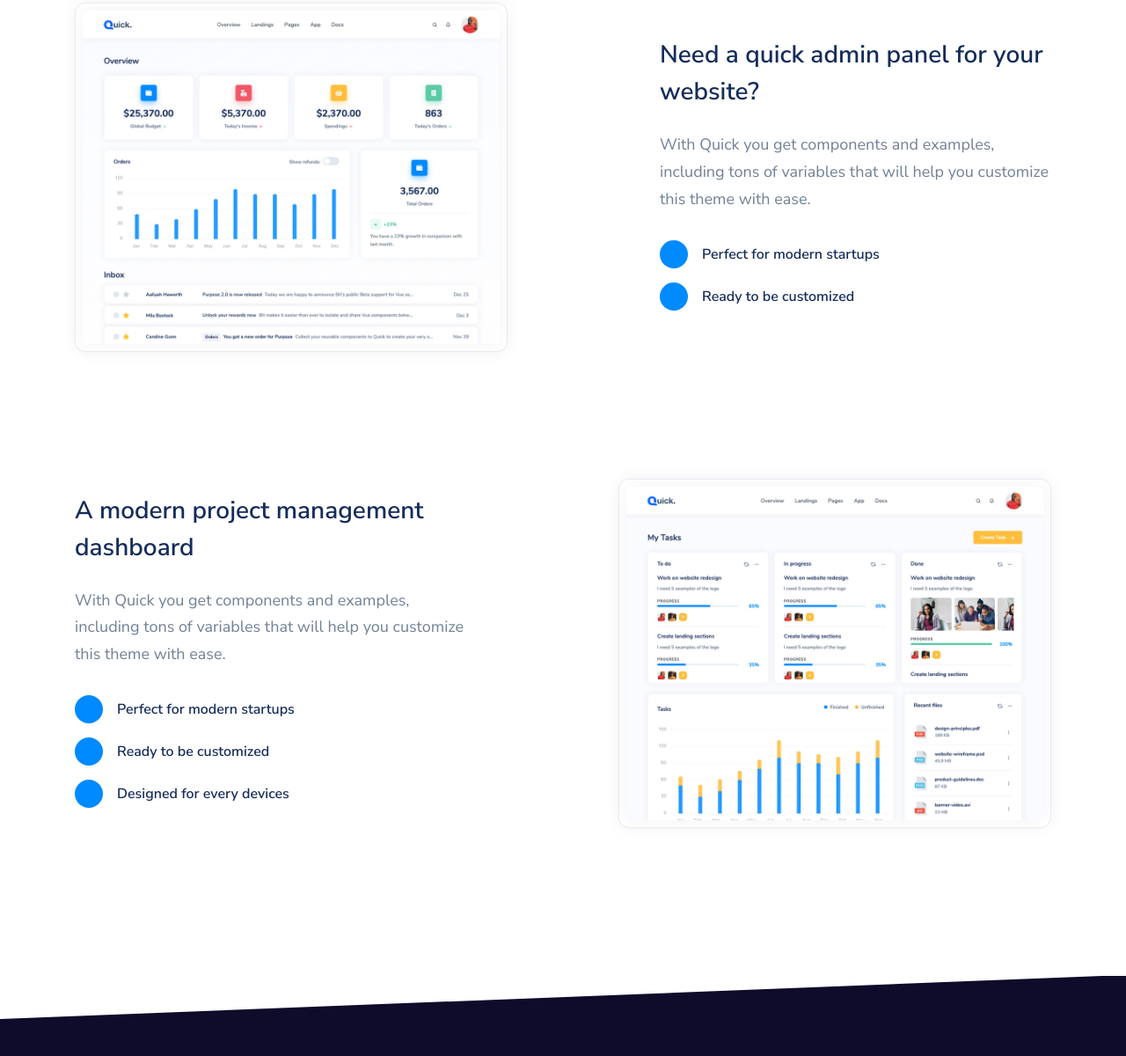
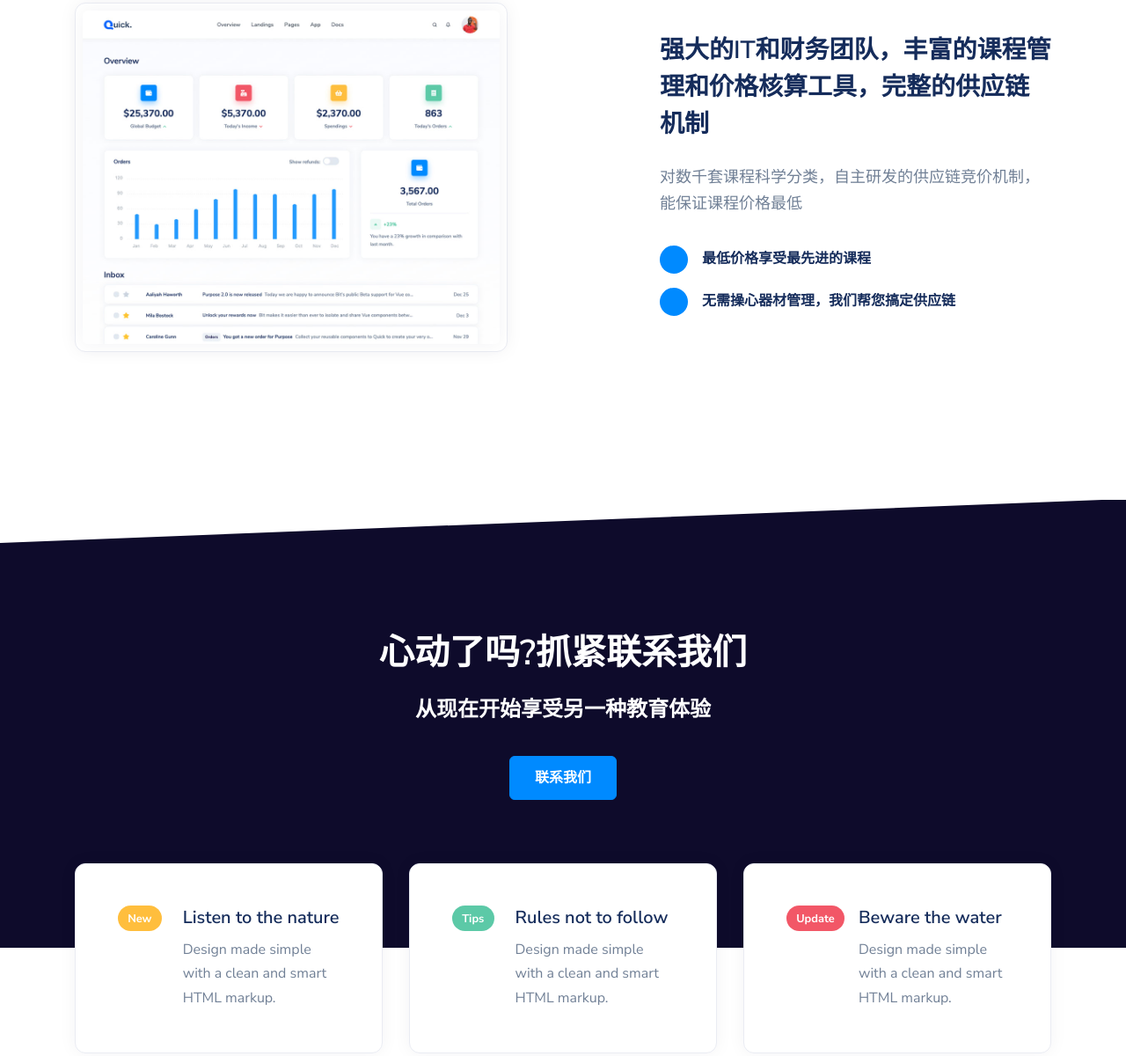
Before and after one commit to sunlongbo/weisiclass.com, a plain HTML site: page index.html in a window 1280 px wide. Shown: the part 1877-3077 px from the top of the page at 88% size. Drawn offline with Linux system fonts and the light colour scheme.

Commit message:
remove unused

```diff
--- a/index.html
+++ b/index.html
@@ -141,9 +141,9 @@
             <div class="py-6">
                 <div class="row row-grid justify-content-between align-items-center">
                     <div class="col-lg-5 order-lg-2">
-                        <h5 class="h3">Need a quick admin panel for your website?</h5>
+                        <h5 class="h3">强大的IT和财务团队，丰富的课程管理和价格核算工具，完整的供应链机制</h5>
                         <p class="lead my-4">
-                            With Quick you get components and examples, including tons of variables that will help you customize this theme with ease.
+                            对数千套课程科学分类，自主研发的供应链竞价机制，能保证课程价格最低
                         </p>
                         <ul class="list-unstyled mb-0">
                             <li class="py-2">
@@ -154,7 +154,7 @@
                                         </div>
                                     </div>
                                     <div>
-                                        <span class="h6 mb-0">Perfect for modern startups</span>
+                                        <span class="h6 mb-0">最低价格享受最先进的课程</span>
                                     </div>
                                 </div>
                             </li>
@@ -166,7 +166,7 @@
                                         </div>
                                     </div>
                                     <div>
-                                        <span class="h6 mb-0">Ready to be customized</span>
+                                        <span class="h6 mb-0">无需操心器材管理，我们帮您搞定供应链</span>
                                     </div>
                                 </div>
                             </li>
@@ -181,61 +181,7 @@
                     </div>
                 </div>
             </div>
-            <div class="py-6">
-                <div class="row row-grid justify-content-between align-items-center">
-                    <div class="col-lg-5">
-                        <h5 class="h3">A modern project management dashboard</h5>
-                        <p class="lead my-4">
-                            With Quick you get components and examples, including tons of variables that will help you customize this theme with ease.
-                        </p>
-                        <ul class="list-unstyled mb-0">
-                            <li class="py-2">
-                                <div class="d-flex align-items-center">
-                                    <div>
-                                        <div class="icon icon-shape bg-primary text-white icon-sm rounded-circle mr-3">
-                                            <i class="fas fa-file-invoice"></i>
-                                        </div>
-                                    </div>
-                                    <div>
-                                        <span class="h6 mb-0">Perfect for modern startups</span>
-                                    </div>
-                                </div>
-                            </li>
-                            <li class="py-2">
-                                <div class="d-flex align-items-center">
-                                    <div>
-                                        <div class="icon icon-shape bg-primary text-white icon-sm rounded-circle mr-3">
-                                            <i class="fas fa-store-alt"></i>
-                                        </div>
-                                    </div>
-                                    <div>
-                                        <span class="h6 mb-0">Ready to be customized</span>
-                                    </div>
-                                </div>
-                            </li>
-                            <li class="py-2">
-                                <div class="d-flex align-items-center">
-                                    <div>
-                                        <div class="icon icon-shape bg-primary text-white icon-sm rounded-circle mr-3">
-                                            <i class="fas fa-store-alt"></i>
-                                        </div>
-                                    </div>
-                                    <div>
-                                        <span class="h6 mb-0">Designed for every devices</span>
-                                    </div>
-                                </div>
-                            </li>
-                        </ul>
-                    </div>
-                    <div class="col-lg-6">
-                        <div class="card mb-0 ml-lg-5">
-                            <div class="card-body p-2">
-                                <img alt="Image placeholder" src="assets/img/theme/light/screen-2-1000x800.jpg" class="img-fluid shadow rounded">
-                            </div>
-                        </div>
-                    </div>
-                </div>
-            </div>
+
         </div>
     </section>
     <section class="slice slice-lg bg-section-dark pt-5 pt-lg-8">
@@ -252,11 +198,11 @@
                     <div class="col-md-10 text-center">
                         <div class="mt-4 mb-6">
                             <h2 class="h1 text-white">
-                                Are you ready to grow faster?
+                                心动了吗?抓紧联系我们
                             </h2>
-                            <h4 class="text-white mt-3">Create your own experience</h4>
+                            <h4 class="text-white mt-3">从现在开始享受另一种教育体验</h4>
                             <!-- Play button -->
-                            <a href="#" class="btn btn-primary btn-icon mt-4">Learn more</a>
+                            <a href="contact.html" class="btn btn-primary btn-icon mt-4">联系我们</a>
                         </div>
                     </div>
                 </div>
```
Also changed, not shown: 1 other file.
